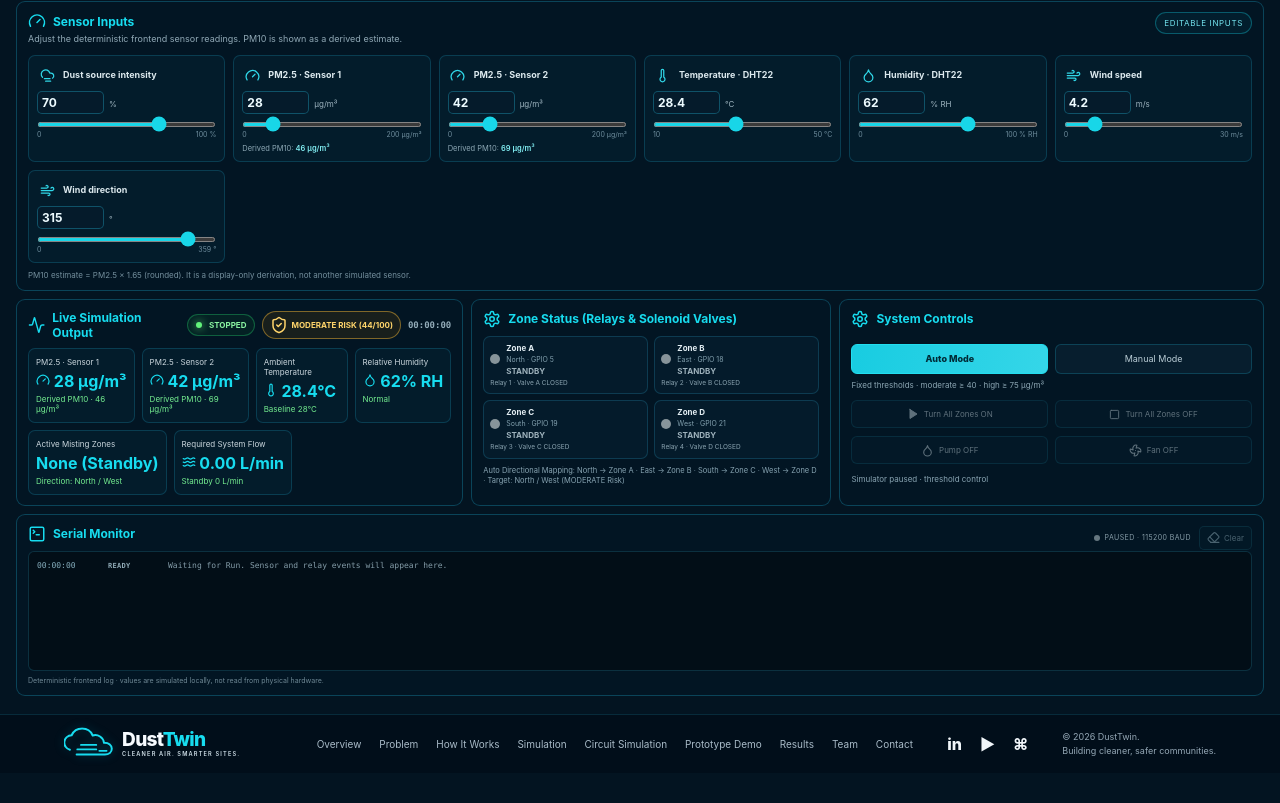
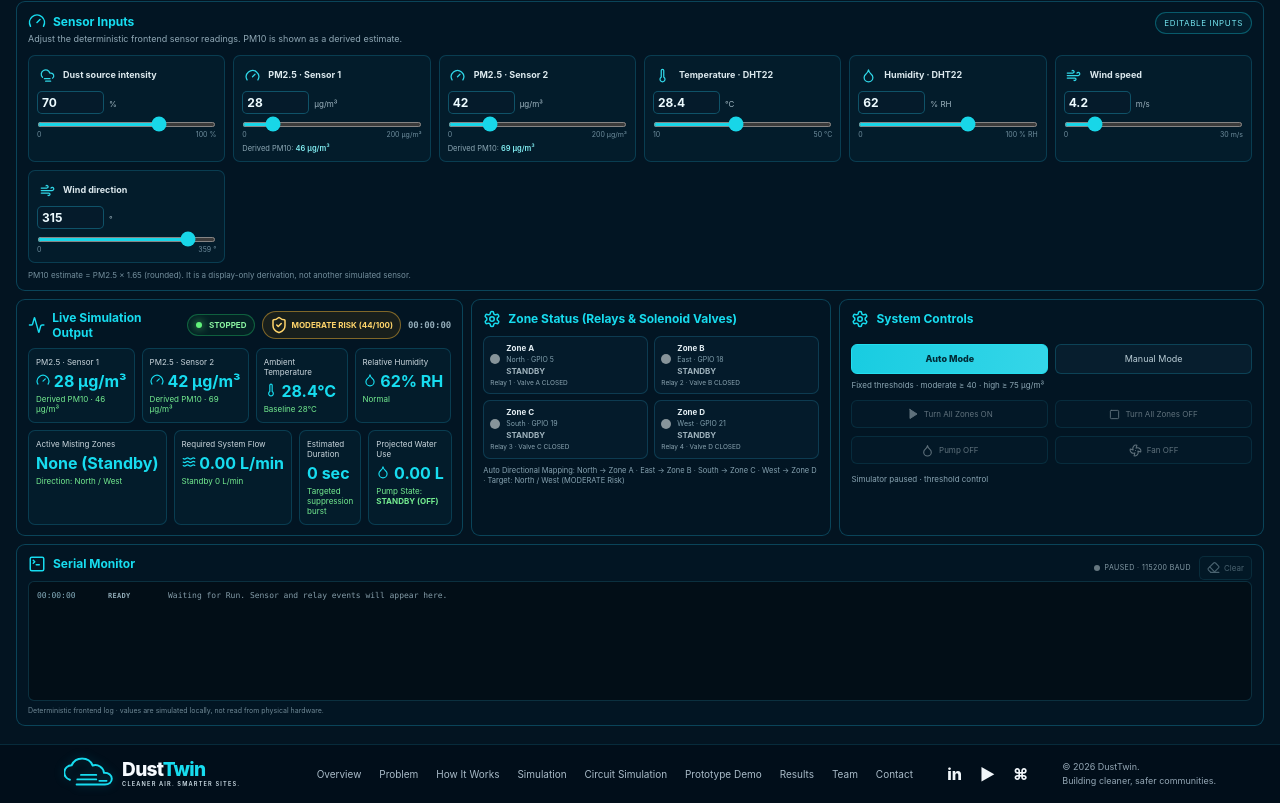
Before and after one commit to meherabmehu/DustTwin, a React (Vite) app: page /circuit-simulation in a window 1280 px wide. Shown: the part 605-1408 px from the top of the page. Before the commit the page ends 1378 px from the top, so only its background shows below. Built offline with nearby package versions, Linux system fonts and the light colour scheme.

Commit message:
updating circuit water projections

```diff
--- a/src/features/circuit-simulator/LiveMetrics.tsx
+++ b/src/features/circuit-simulator/LiveMetrics.tsx
@@ -62,6 +62,16 @@ export default function LiveMetrics({ state }: Props) {
           <strong><Waves size={14} /> {state.requiredFlowLpm.toFixed(2)} L/min</strong>
           <span>{state.flowPerZoneLpm > 0 ? `${state.flowPerZoneLpm.toFixed(2)} L/min / zone` : 'Standby 0 L/min'}</span>
         </div>
+        <div className="output-metric">
+          <small>Estimated Duration</small>
+          <strong>{state.mistingDurationSeconds} sec</strong>
+          <span>Targeted suppression burst</span>
+        </div>
+        <div className="output-metric">
+          <small>Projected Water Use</small>
+          <strong><Droplet size={14} /> {state.projectedWaterL.toFixed(2)} L</strong>
+          <span>Pump State: <b>{state.pumpOn ? 'ENERGIZED (ON)' : 'STANDBY (OFF)'}</b></span>
+        </div>
       </div>
     </article>
   );
```
